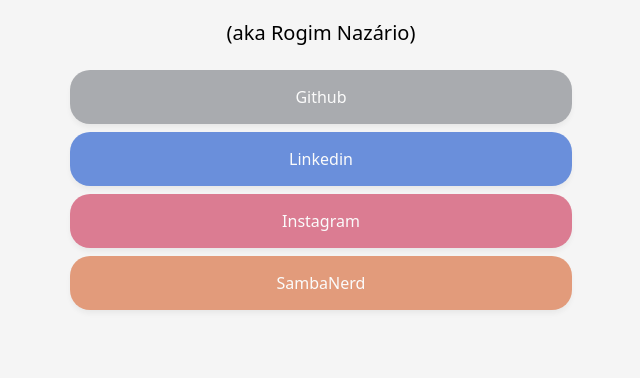
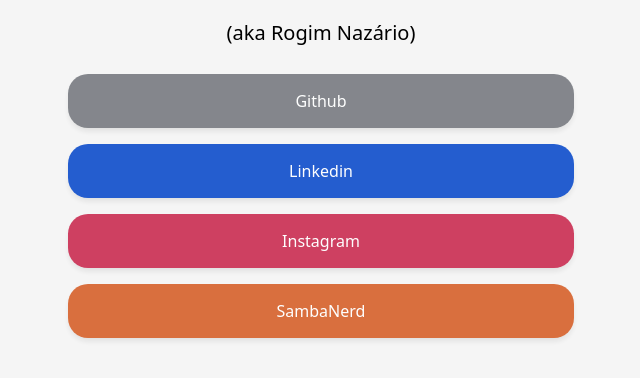
Before and after one commit to rrnazario/rrnazario.github.io, a plain HTML site: page index.html in a window 1280 px wide. Shown: the part 276-654 px from the top of the page, without its empty margins (319-959 px from the left). Drawn offline with Linux system fonts and the light colour scheme.

Commit message:
modernize css

```diff
--- a/index.css
+++ b/index.css
@@ -1,3 +1,10 @@
+:root {
+    --color-github: #787b81;
+    --color-linkedin: #0e4dcb;
+    --color-instagram: #ca2d52;
+    --color-samba: #d6612b;
+}
+
 body {
     background-color: whitesmoke;
     font-family: system-ui, -apple-system, sans-serif;
@@ -42,24 +49,35 @@
 }
 
 a {
-    background-color: #2e89eb;
+    display: block;
     text-decoration: none;
-    border: none;
     color: white;
     padding: 16px 32px;
     text-align: center;
     font-size: 16px;
-    margin: 4px 2px;
-    opacity: 0.6;
-    transition: 0.3s;
+    margin: 8px 0px;
     border-radius: 20px;
+    transition: transform 0.2s, filter 0.2s, opacity 0.3s;
+    box-shadow: 0 4px 6px -1px rgba(0, 0, 0, 0.1);
     animation: slideUp 0.5s ease-out;
-    box-shadow: 0 4px 6px -1px rgba(0, 0, 0, 0.1);
+    opacity: 0.9;
 }
 
 a:hover {
-    opacity: 1
+    opacity: 1;
+    transform: translateY(-2px);
+    filter: brightness(1.1);
 }
+
+a:active {
+    trasnform: translateY(0);
+}
+
+/* Brand colors */
+.link-github { background-color: var(--color-github); }
+.link-linkedin { background-color: var(--color-linkedin); }
+.link-instagram { background-color: var(--color-instagram); }
+.link-samba { background-color: var(--color-samba); }
 
 @media (min-width: 1024px) {
     .links-container {
```
